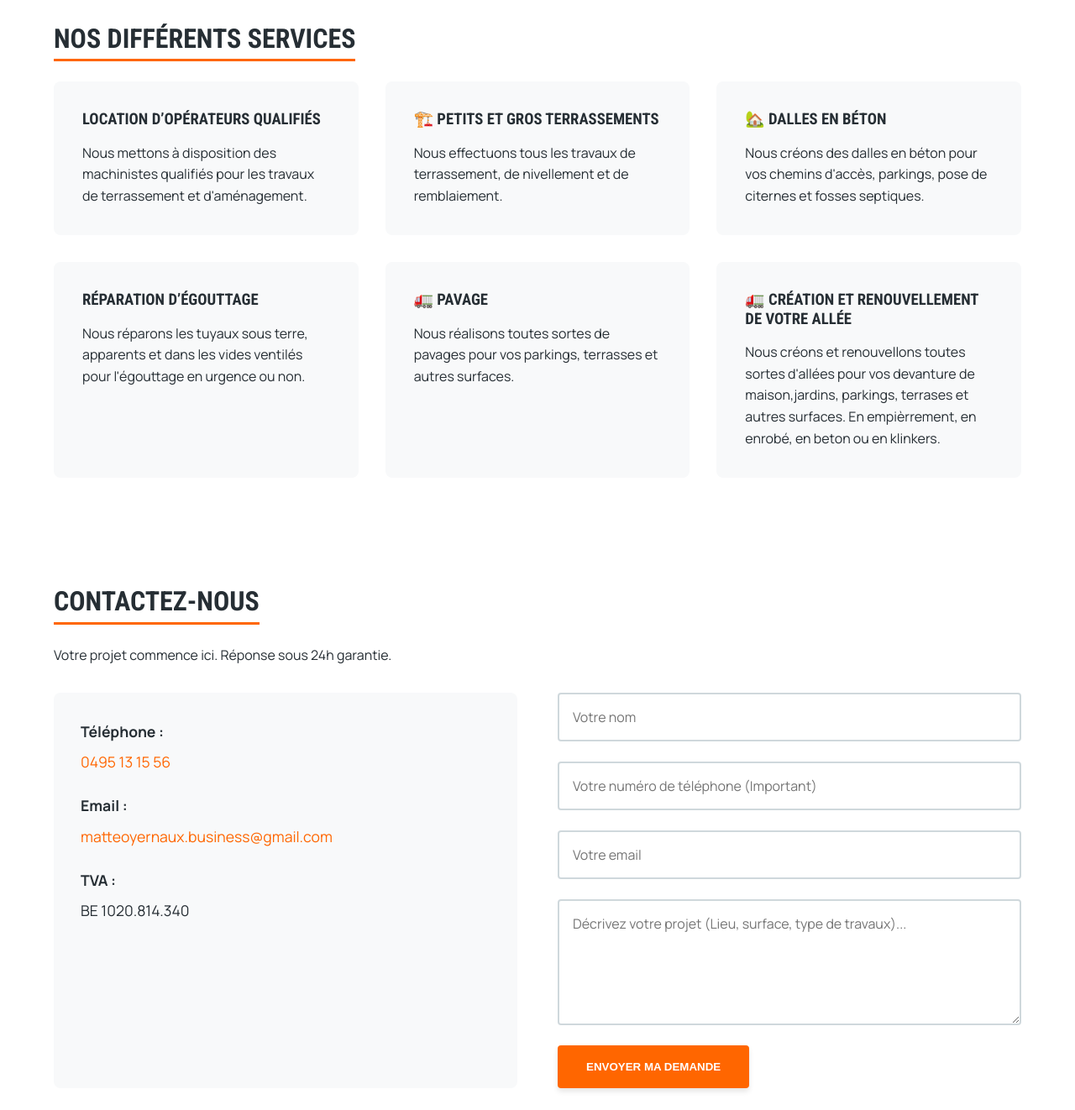
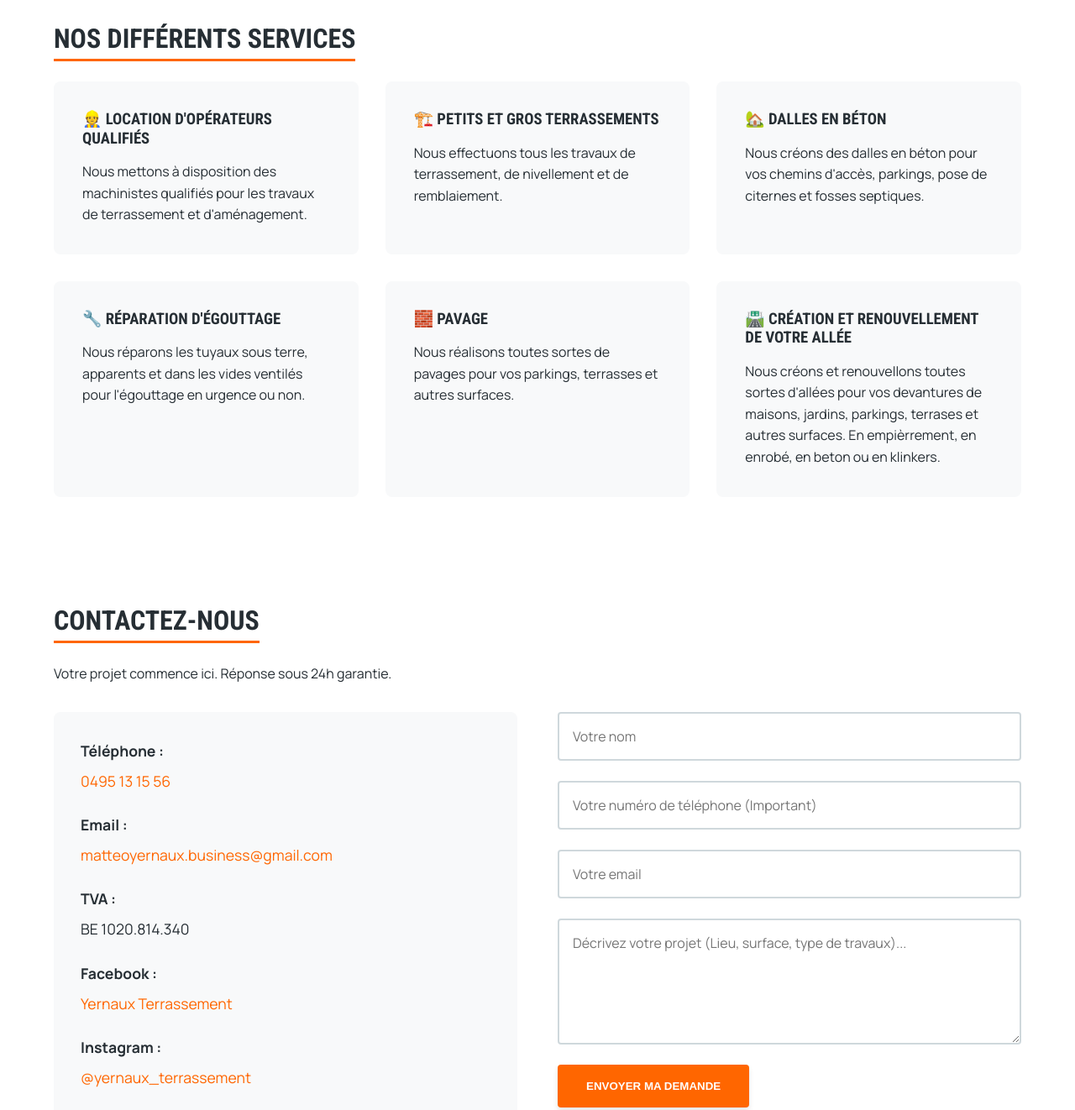
Before and after one commit to mas2303/matt, a plain HTML site: page index.html in a window 1280 px wide. Shown: the part 780-2102 px from the top of the page at 84% size. Drawn offline with Linux system fonts and the light colour scheme.

Commit message:
Add files via upload

```diff
--- a/index.html
+++ b/index.html
@@ -64,7 +64,7 @@
             <h2>Nos différents services</h2>
             <div class="services-grid">
                 <article class="service-card">
-                    <h3>Location d’opérateurs qualifiés</h3>
+                    <h3>👷 Location d'opérateurs qualifiés</h3>
                     <p>Nous mettons à disposition des machinistes qualifiés pour les travaux de terrassement et d'aménagement.</p>
                 </article>
 
@@ -79,18 +79,18 @@
                 </article>
 
                 <article class="service-card">
-                    <h3>Réparation d’égouttage </h3>
+                    <h3>🔧 Réparation d'égouttage </h3>
                     <p>Nous réparons les tuyaux sous terre, apparents et dans les vides ventilés pour l'égouttage en urgence ou non.</p>
                 </article>
 
                 <article class="service-card">
-                   <h3>🚛 Pavage</h3>
+                   <h3>🧱 Pavage</h3>
                    <p>Nous réalisons toutes sortes de pavages pour vos parkings, terrasses et autres surfaces.</p>
                 </article>
 
                 <article class="service-card">
-                    <h3>🚛 Création et renouvellement de votre allée </h3>
-                    <p>Nous créons et renouvellons toutes sortes d'allées pour vos devanture de maison,jardins, parkings, terrases et autres surfaces. En empièrrement, en enrobé, en beton ou en klinkers.</p>
+                    <h3>🛣️ Création et renouvellement de votre allée </h3>
+                    <p>Nous créons et renouvellons toutes sortes d'allées pour vos devantures de maisons, jardins, parkings, terrases et autres surfaces. En empièrrement, en enrobé, en beton ou en klinkers.</p>
                 </article>
 
             </div>
@@ -110,6 +110,8 @@
                         <li><strong>Téléphone :</strong> <a href="tel:+32495131556">0495 13 15 56</a></li>
                         <li><strong>Email :</strong> <a href="mailto:contact@exemple.com"> matteoyernaux.business@gmail.com </a></li>
                         <li><strong>TVA :</strong> BE 1020.814.340</li>
+                        <li><strong>Facebook :</strong> <a href="https://www.facebook.com/profile.php?id=61575751502130&locale=fr_FR" target="_blank" rel="noopener noreferrer">Yernaux Terrassement</a></li>
+                        <li><strong>Instagram :</strong> <a href="https://www.instagram.com/yernaux_terrassement/?utm_source=ig_web_button_share_sheet" target="_blank" rel="noopener noreferrer">@yernaux_terrassement</a></li>
                     </ul>
                 </div>
 
```
